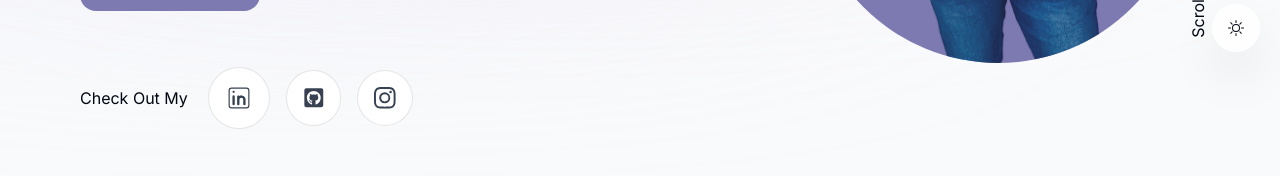
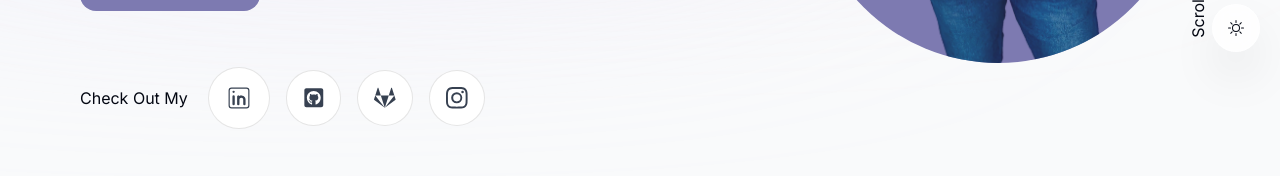
Before and after one commit to Bima1301/new-portofolio-website, a Next.js app: page / in a window 1280 px wide. Shown: the part 728-904 px from the top of the page. Built offline with nearby package versions, Linux system fonts and the light colour scheme; no server answers.

Commit message:
[FEAT] minor

```diff
--- a/components/Intro/LeftContent.tsx
+++ b/components/Intro/LeftContent.tsx
@@ -9,6 +9,8 @@
 import { CiLinkedin } from 'react-icons/ci';
 import { FaGithubSquare } from "react-icons/fa";
 import { useActiveSectionContext } from '@/context/active-section-context';
+import { FaGitlab } from 'react-icons/fa';
+
 export default function LeftContent() {
     const { setActiveSection, setTimeOfLastClick } = useActiveSectionContext();
     return (
@@ -76,6 +78,13 @@
                     </a>
                     <a
                         className="bg-white p-4 text-gray-700 flex items-center gap-2 text-[1.35rem] rounded-full focus:scale-[1.15] hover:scale-[1.15] hover:text-gray-950 active:scale-105 transition cursor-pointer borderBlack dark:bg-white/10 dark:text-white/60"
+                        href="https://gitlab.com/bima.aji1380"
+                        target="_blank"
+                    >
+                        <FaGitlab />
+                    </a>
+                    <a
+                        className="bg-white p-4 text-gray-700 flex items-center gap-2 text-[1.35rem] rounded-full focus:scale-[1.15] hover:scale-[1.15] hover:text-gray-950 active:scale-105 transition cursor-pointer borderBlack dark:bg-white/10 dark:text-white/60"
                         href="https://instagram.com/yanuar.bimantoro"
                         target="_blank"
                     >
```
